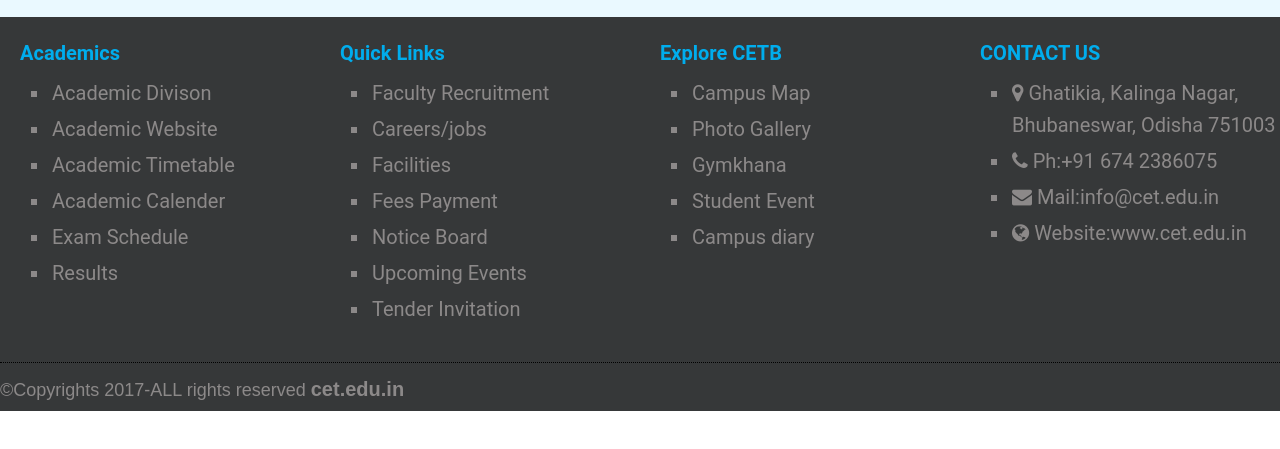
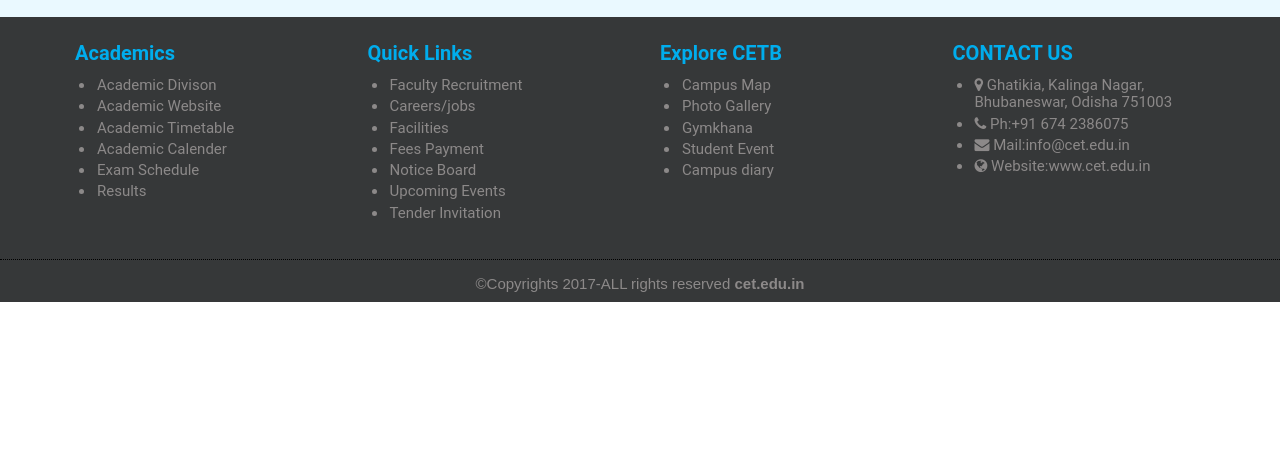
Before and after one commit to sandipbhuyan/gulp-starter, a website: page src/index.html in a window 1280 px wide. Shown: the part 253-702 px from the top of the page. Drawn offline with nearby package versions, Linux system fonts and the light colour scheme; files that its build step writes are made by us from their sources; files whose address does not match are found by name.

Commit message:
[TASK]: Modify the footer styling

```diff
--- a/src/css/_footer.scss
+++ b/src/css/_footer.scss
@@ -1,17 +1,16 @@
-body{
-	height:100%;
-}
-footer{
-.body_wrapper{
+footer {
+  .body_wrapper {
 	background-color:#363839;
 	box-sizing:border-box;
 
 }
-.column-part{
+
+  .column-part {
     width:100%;
 
 }
-.column-heading{
+
+  .column-heading {
 	  color:#00aded;
 	  font-size:20px;
 	  font-family:  Roboto, Arial, Helvetica, sans-serif;
@@ -21,74 +20,58 @@
 	  margin-bottom:10px;
 	  margin-top:5px;
 }
-	ul{
-	   padding-left:50px;
-	   line-height:1.6;
-	   margin-bottom:15px;
-	   font-size:150px;
-	   list-style-type:square;
-	   color:#8c8989;
-	li{
-	   font-size:20px;
-	   padding:2px;
+
+	ul {
+	   margin-bottom: 15px;
+	   list-style-type: unset;
+	   color: #8c8989;
+    li {
+       font-size: 15px;
+       padding: 2px;
        font-family: Roboto, Arial, Helvetica, sans-serif;
-
-	a{
-	   color:#8c8989;
-	   text-decoration:none;
+      a {
+         color: #8c8989;
+         text-decoration: none;
          &:hover {
            color: #00aded;
           }
       }
-	.clg-website{
-	list-style-type:none;
+      .clg-website {
+        list-style-type: none;
       }
     }
 	}
-	.bottom-footer
-	{
-	border-top:1px dotted black;
-	p{
-	color:#8c8989;
-	font-family:sans-serif;
-	font-size:18px;
-	padding:10px 0;
-	margin:5px 0;
-	width:100%;
+
+	.bottom-footer {
+    border-top: 1px dotted black;
+    p {
+      color: #8c8989;
+      font-family: sans-serif;
+      font-size: 15px;
+      padding: 10px 0;
+      text-align: center;
+      margin: 5px 0;
+      width: 100%;
       a{
-	color:#8c8989;
-	font-weight:bold;
-	font-size:20px;
-	text-decoration:none;
+        color: #8c8989;
+        font-weight: bold;
+        font-size: 15px;
+        text-decoration: none;
          &:hover {
            color: #00aded;
         }
       }
     }
 	}
+
 	@media only screen and (min-width: 980px){
-	body{
-	min-height:100vh;
-	}
-	footer{
-	postion:absoulte;
-	margin-bottom:0px;
-
-	}
-	.column{
-	display:flex;
-	justify-content:center;
-	.column-part{
-	margin-top:20px;
-	margin-bottom:20px;
+    .column {
+      display: flex;
+      justify-content: center;
+      .column-part {
+        margin-top: 20px;
+        margin-bottom: 20px;
       }
 	  }
-	.bottom-footer{
-	position:absoulte;
-	margin-bottom:0px;
-	}
-
-
-
 	}
 }
--- a/src/index.html
+++ b/src/index.html
@@ -115,7 +115,7 @@
 <footer class="footer">
   <!--footer should be here-->
   <div class="body_wrapper">
-    <div class="column">
+    <div class="column container">
       <div class="column-part">
         <h4 class="column-heading">Academics</h4>
         <ul >
```
Lines whose indentation alone changed are shown as unchanged.
